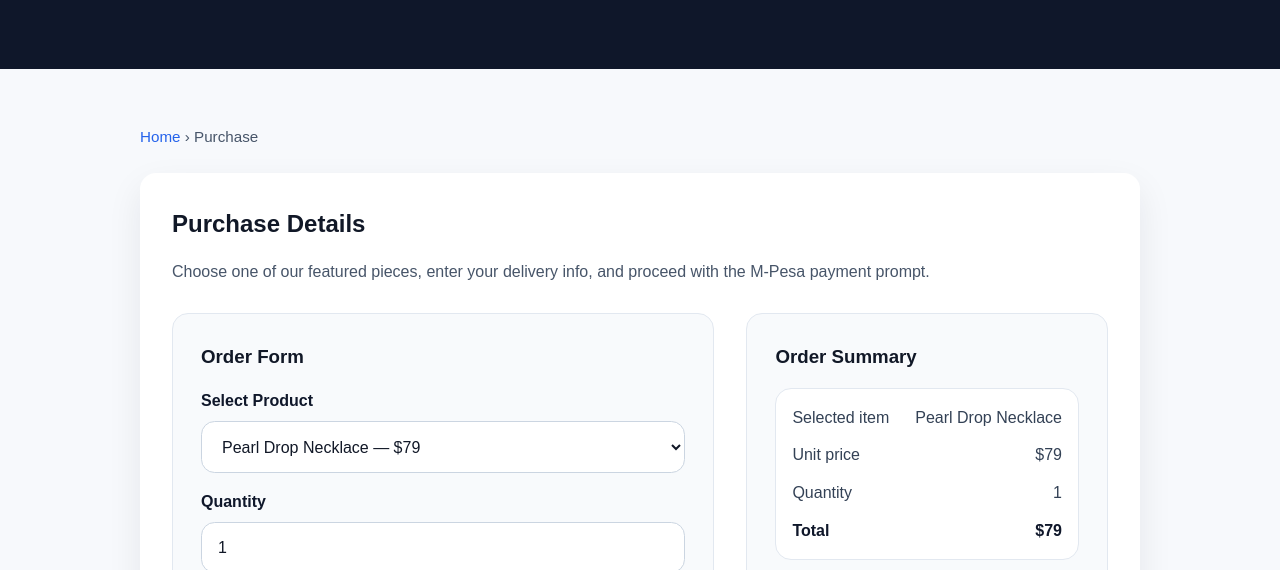
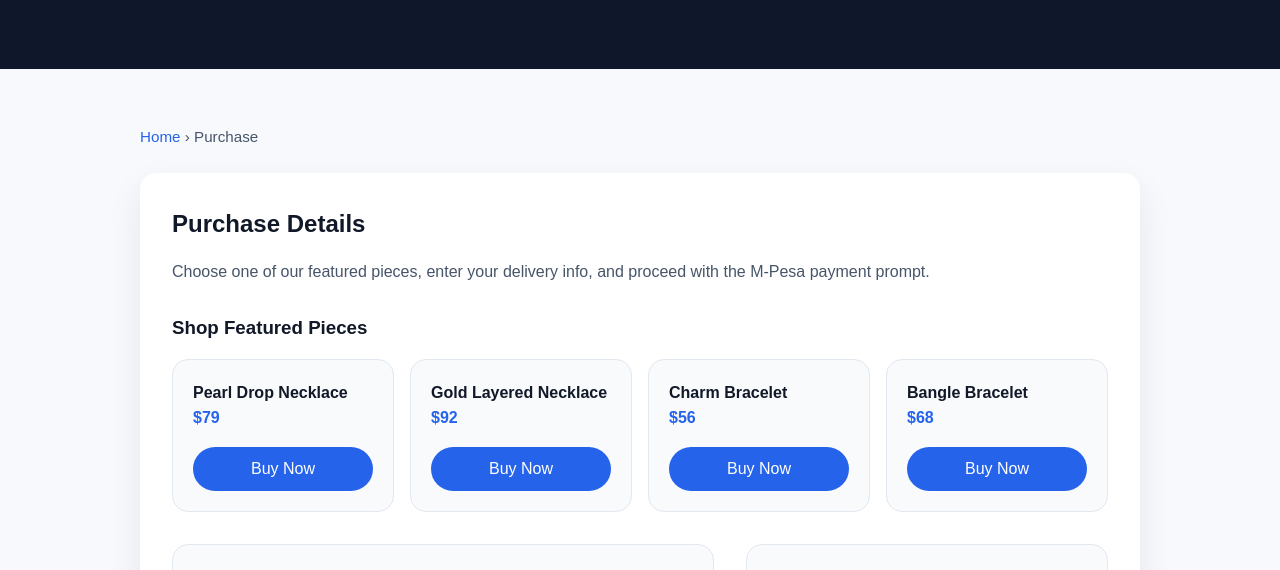
Before and after one commit to kroprowlings-glitch/Dees-jewlery, a plain HTML site: page purchase.html in a window 1280 px wide. Shown: the part 200-770 px from the top of the page. Drawn offline with Linux system fonts and the light colour scheme.

Commit message:
Add files via upload

```diff
--- a/purchase.html
+++ b/purchase.html
@@ -61,6 +61,43 @@
     .purchase-grid {
       display: grid;
       gap: 2rem;
+    }
+    .catalog {
+      margin: 1.5rem 0 2rem;
+    }
+    .catalog h3 {
+      margin-bottom: 1rem;
+    }
+    .catalog-grid {
+      display: grid;
+      grid-template-columns: repeat(auto-fit, minmax(190px, 1fr));
+      gap: 1rem;
+    }
+    .catalog-card {
+      display: grid;
+      align-content: space-between;
+      gap: 1rem;
+      padding: 1.25rem;
+      border: 1px solid #e2e8f0;
+      border-radius: 1rem;
+      background: #f8fafc;
+    }
+    .catalog-card p {
+      margin: 0;
+      color: #2563eb;
+      font-weight: 700;
+    }
+    .catalog-card button {
+      border: none;
+      background: #2563eb;
+      color: #fff;
+      padding: 0.8rem 1rem;
+      border-radius: 999px;
+      cursor: pointer;
+      font-size: 1rem;
+    }
+    .catalog-card button:hover {
+      background: #1d4ed8;
     }
     .purchase-summary,
     .purchase-form {
@@ -169,6 +206,27 @@
     <div class="page-card">
       <h2>Purchase Details</h2>
       <p>Choose one of our featured pieces, enter your delivery info, and proceed with the M-Pesa payment prompt.</p>
+      <section class="catalog" aria-labelledby="catalogHeading">
+        <h3 id="catalogHeading">Shop Featured Pieces</h3>
+        <div class="catalog-grid">
+          <article class="catalog-card">
+            <div><h4>Pearl Drop Necklace</h4><p>$79</p></div>
+            <button type="button" data-product="Pearl Drop Necklace|79" aria-label="Buy now: Pearl Drop Necklace for $79">Buy Now</button>
+          </article>
+          <article class="catalog-card">
+            <div><h4>Gold Layered Necklace</h4><p>$92</p></div>
+            <button type="button" data-product="Gold Layered Necklace|92" aria-label="Buy now: Gold Layered Necklace for $92">Buy Now</button>
+          </article>
+          <article class="catalog-card">
+            <div><h4>Charm Bracelet</h4><p>$56</p></div>
+            <button type="button" data-product="Charm Bracelet|56" aria-label="Buy now: Charm Bracelet for $56">Buy Now</button>
+          </article>
+          <article class="catalog-card">
+            <div><h4>Bangle Bracelet</h4><p>$68</p></div>
+            <button type="button" data-product="Bangle Bracelet|68" aria-label="Buy now: Bangle Bracelet for $68">Buy Now</button>
+          </article>
+        </div>
+      </section>
       <div class="purchase-grid">
         <section class="purchase-form">
           <h3>Order Form</h3>
@@ -224,6 +282,7 @@
     const summaryQuantity = document.getElementById('summaryQuantity');
     const summaryTotal = document.getElementById('summaryTotal');
     const checkoutButton = document.getElementById('checkoutButton');
+    const buyNowButtons = document.querySelectorAll('.catalog-card button');
 
     function updateSummary() {
       const [name, price] = productSelect.value.split('|');
@@ -237,6 +296,13 @@
 
     productSelect.addEventListener('change', updateSummary);
     quantityInput.addEventListener('input', updateSummary);
+    buyNowButtons.forEach((button) => {
+      button.addEventListener('click', () => {
+        productSelect.value = button.dataset.product;
+        updateSummary();
+        document.querySelector('.purchase-form').scrollIntoView({ behavior: 'smooth' });
+      });
+    });
 
     checkoutButton.addEventListener('click', () => {
       const name = document.getElementById('customerName').value.trim();
```
Also changed, not shown: index.html (+34 -11 lines).
